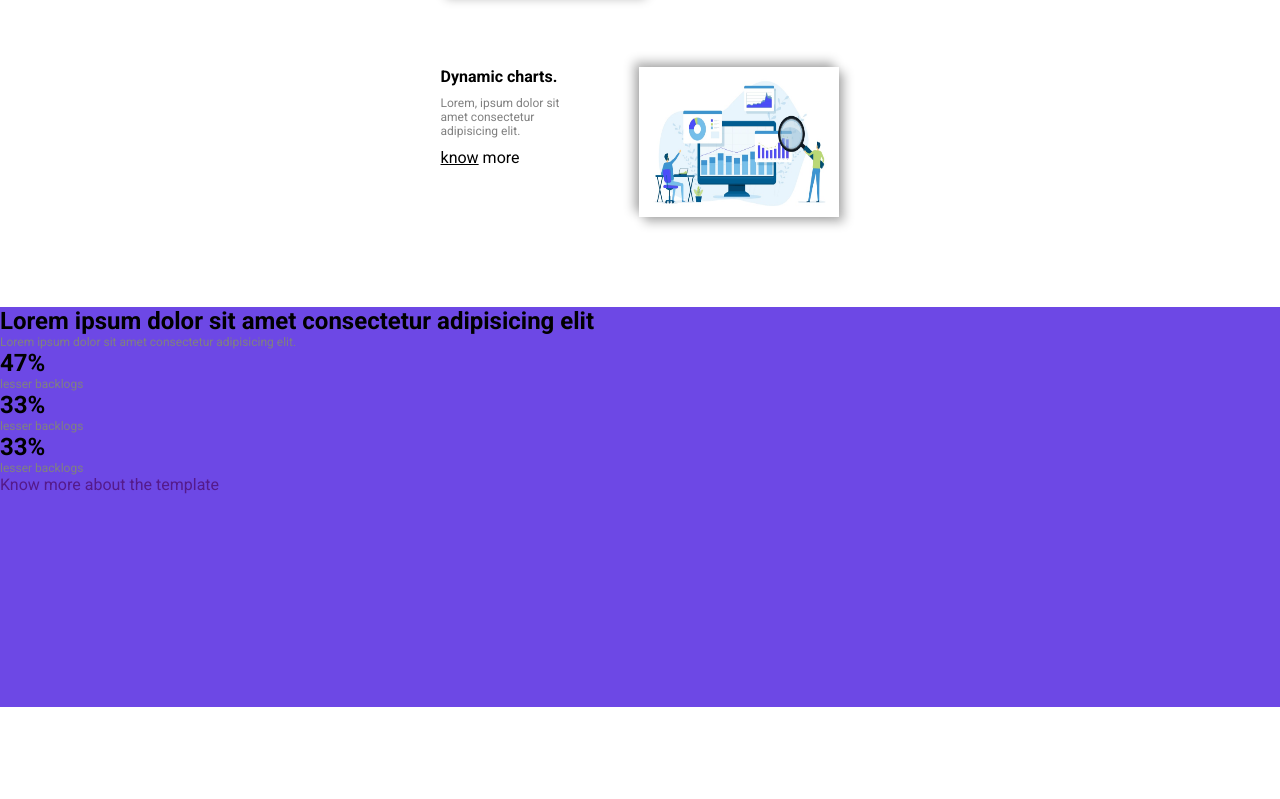
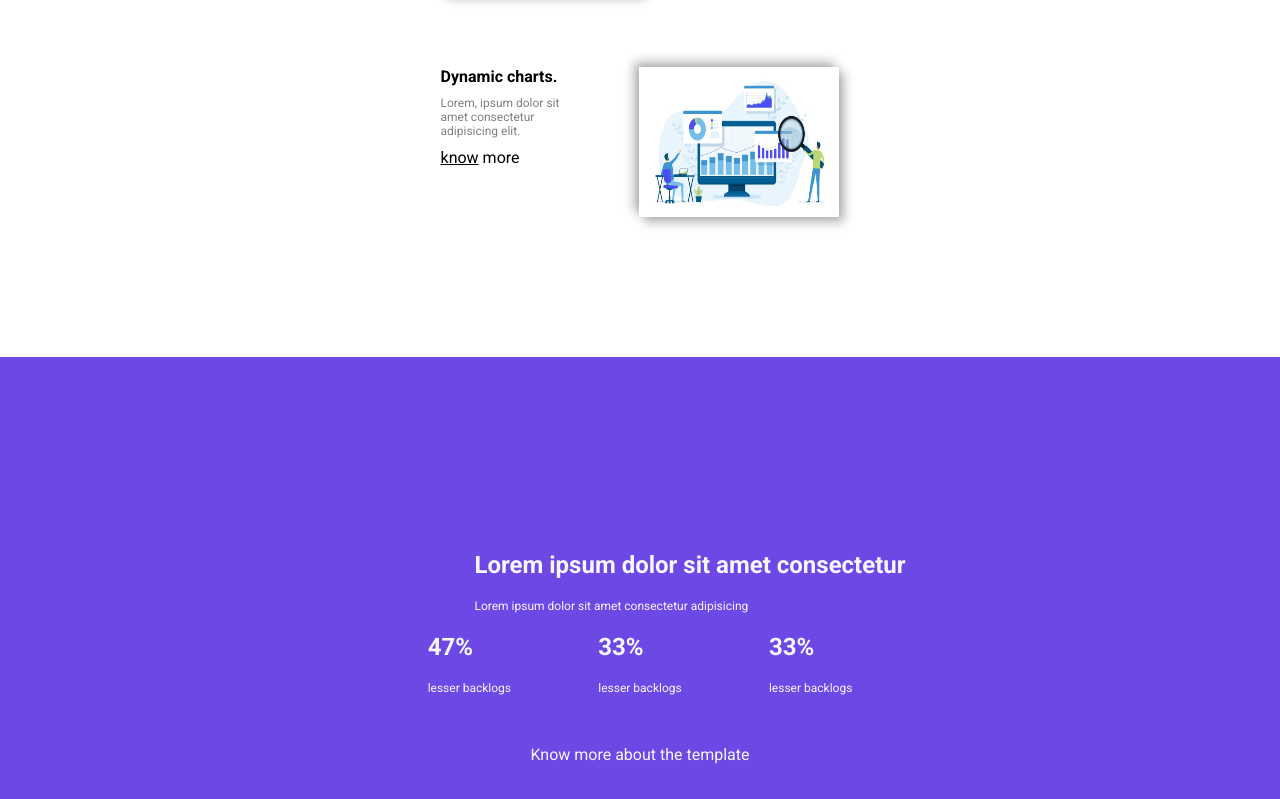
Before and after one commit to ahmeeed404/challenge, a plain HTML site: page index.html in a window 1280 px wide. Shown: the part 1553-2352 px from the top of the page. Before the commit the page ends 2260 px from the top, so only its background shows below. Drawn offline with Linux system fonts and the light colour scheme.

Commit message:
section finish

```diff
--- a/index.html
+++ b/index.html
@@ -135,11 +135,11 @@
     <!-- section4 -->
      <section class="section4">
         <div class="parent4">
-        <div>
-            <h2>Lorem ipsum dolor sit amet consectetur adipisicing elit</h2>
-            <p>Lorem ipsum dolor sit amet consectetur adipisicing elit.</p>
+        <div class="titre">
+            <h2>Lorem ipsum dolor sit amet consectetur </h2>
+            <p>Lorem ipsum dolor sit amet consectetur adipisicing </p>
         </div>
-        <div>
+        <div class="number">
             <div>
                 <h1>47%</h1>
             <p>lesser backlogs</p>
@@ -153,8 +153,8 @@
             <p>lesser backlogs</p>
             </div>
         </div>
-        <div>
-            <a href="">Know more about the template</a>
+        <div class="lien">
+            <a class="" href="">Know more about the template</a>
         </div>
         </div>
      </section>
--- a/public/style/style.css
+++ b/public/style/style.css
@@ -190,7 +190,50 @@ p{
 /* this is section 4 */
 .section4{
     width: 100vw;
-    height: 50vh;
+    height: 75vh;
     background-color: #6D48E5;
+    display: flex;
+    flex-direction: column;
+    justify-content: center;
+    align-items: center;
+    margin-top: 50px;
+
 }
-.parent
+.parent4{
+    width: 80vw;
+    height: 60vh;
+    display: flex;
+    flex-direction: column;
+    justify-content: center;
+    align-items: center;
+
+}
+.parent4 > div p{
+    color: #F6F6FD;
+    padding-bottom: 20px;
+}
+.parent4 > div h2{
+    color: #F6F6FD;
+    padding-bottom: 20px;
+}
+.parent4 > div h1{
+    color: #F6F6FD;
+    padding-bottom: 20px;
+}
+.lien{
+    padding-top: 30px;
+
+}
+.lien a{
+    color: #F6F6FD;
+}
+
+.number{
+    display: flex;
+    width: 50%;
+    justify-content: space-around;
+    align-items: center;
+}
+.titre{
+    margin-left: 100px;
+}
```
